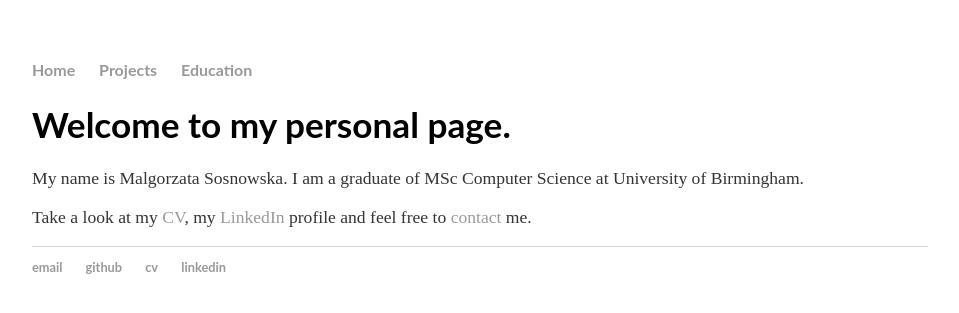
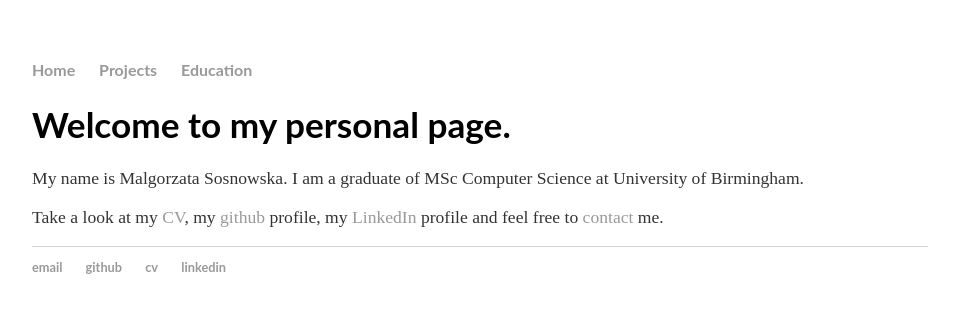
Before and after one commit to sosnovska/Portfolio-old-version, a Jekyll site: the page built from index.html, in a window 1280 px wide. Shown: the top 313 px of the page, without its empty margins (160-1119 px from the left). Built offline with Jekyll 4.4.1, drawn with Linux system fonts in a browser that asks for light colours.

Commit message:
link to github profile added

```diff
--- a/index.html
+++ b/index.html
@@ -6,5 +6,5 @@ title: Malgorzata Sosnowska
     <div class="blurb">
         <h1>Welcome to my personal page.</h1>
             <p>My name is Malgorzata Sosnowska. I am a graduate of MSc Computer Science at University of Birmingham. </p>
-            <p>Take a look at my <a href="/cv/CV.pdf">CV</a>, my <a href="https://www.linkedin.com/in/sosnowska">LinkedIn</a> profile and feel free to <a href="mailto:msosnowska0@gmail.com">contact</a> me.</p>
+            <p>Take a look at my <a href="/cv/CV.pdf">CV</a>, my <a href="https://github.com/sosnovska">github</a> profile, my <a href="https://www.linkedin.com/in/sosnowska">LinkedIn</a> profile and feel free to <a href="mailto:msosnowska0@gmail.com">contact</a> me.</p>
     </div>
```
